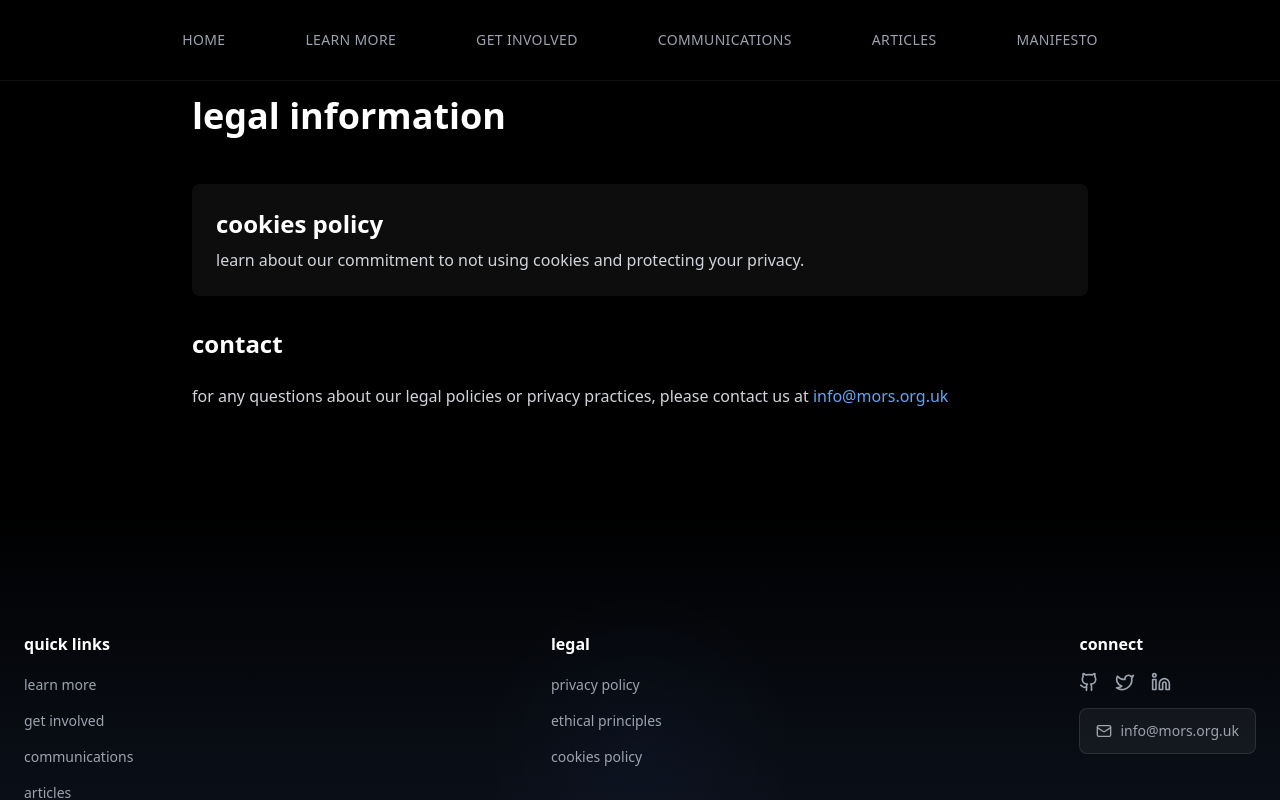
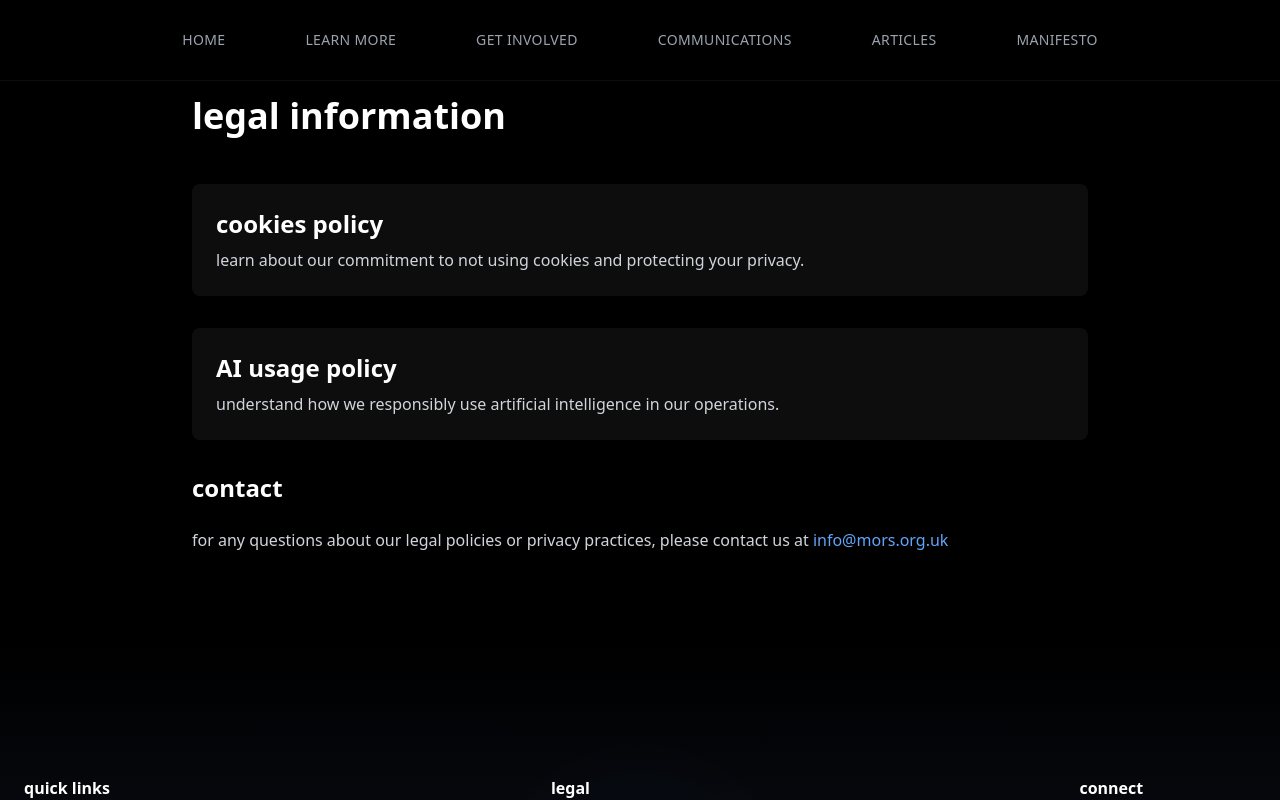
Before and after one commit to theonewithpooh-bear/mors, a React (Vite) app: page /legal in a window 1280 px wide. Shown: the top 800 px of the page. Built offline with nearby package versions, Linux system fonts and the light colour scheme.

Commit message:
Add AI Usage link to Legal page
Created a link to the AI Usage page under the Legal section for easier navigation.
[skip gpt_engineer]

```diff
--- a/src/pages/Legal.jsx
+++ b/src/pages/Legal.jsx
@@ -28,6 +28,16 @@ const Legal = () => {
               </p>
             </Link>
 
+            <Link
+              to="/ai-usage"
+              className="p-6 bg-white/5 rounded-lg hover:bg-white/10 transition-colors"
+            >
+              <h2 className="text-2xl font-semibold mb-2">AI usage policy</h2>
+              <p className="text-gray-300">
+                understand how we responsibly use artificial intelligence in our operations.
+              </p>
+            </Link>
+
             <section>
               <h2 className="text-2xl font-semibold mb-6">contact</h2>
               <p className="text-gray-300">
```
